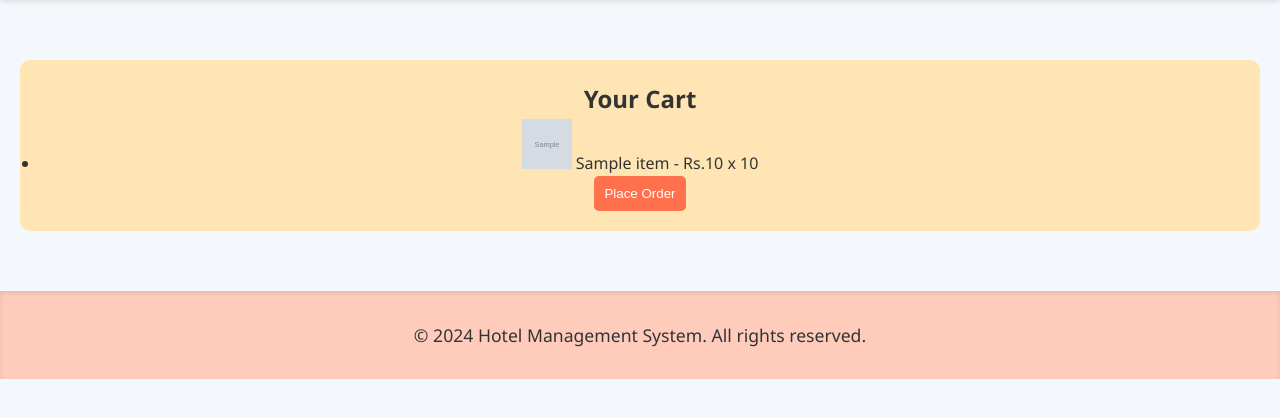
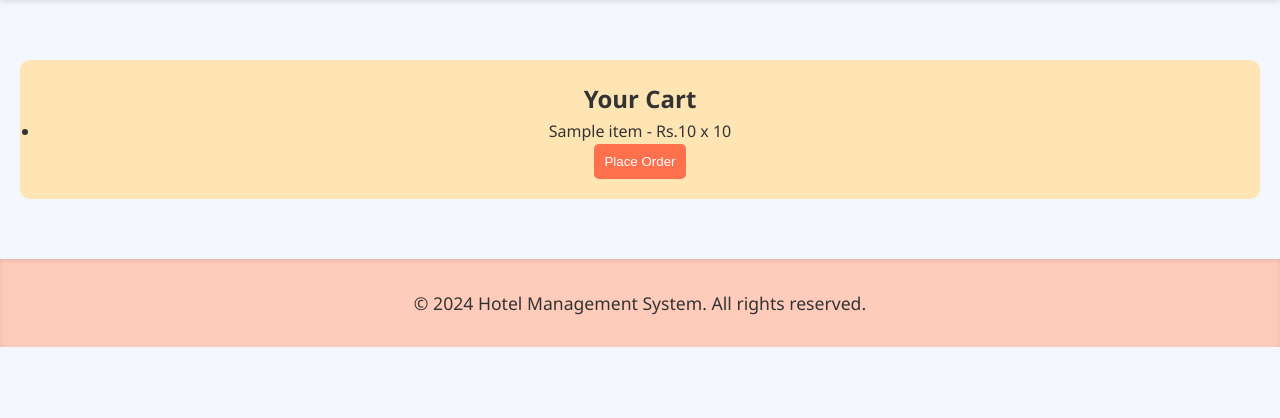
Before and after one commit to NamithaM6/Hotel-Management-System--DBMS-Mini-Project, a Django app: template templates/hotel/cart.html in a window 1280 px wide. Shown: the part 96-514 px from the top of the page. Run offline with Django 5.2, Linux system fonts and the light colour scheme; the template is opened without the code that fills it: most values are stand-ins (such as "Sample title", 1, 10 or a date in 2020); grey boxes marked "Sample" are stand-in pictures.

Commit message:
cart updated

```diff
--- a/templates/hotel/cart.html
+++ b/templates/hotel/cart.html
@@ -1,5 +1,5 @@
 {% extends 'base.html' %}
-
+{% load static %}
 {% block content %}
 <div class="cart-container" style="background-color: #ffe5b4; padding: 20px; border-radius: 10px;">
     <h2>Your Cart</h2>
@@ -8,7 +8,6 @@
         <ul>
             {% for item in cart %}
                 <li>
-                    <img src="{{ item.image_url }}" alt="{{ item.name }}" style="width: 50px; height: 50px;">
                     {{ item.name }} - Rs.{{ item.price }} x {{ item.quantity }}
                 </li>
             {% endfor %}
```
Also changed, not shown: db.sqlite3.
